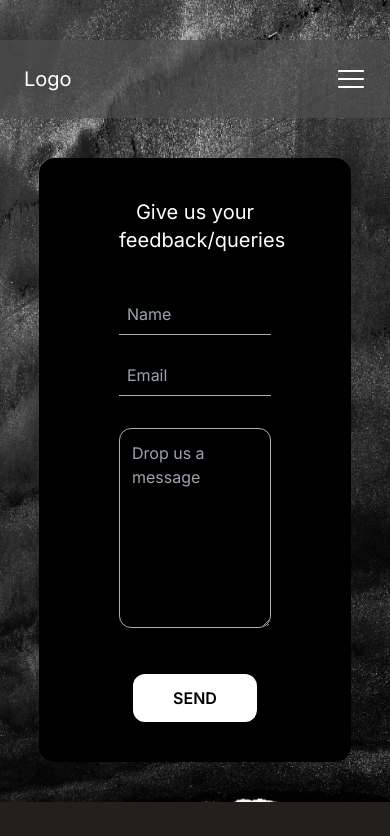
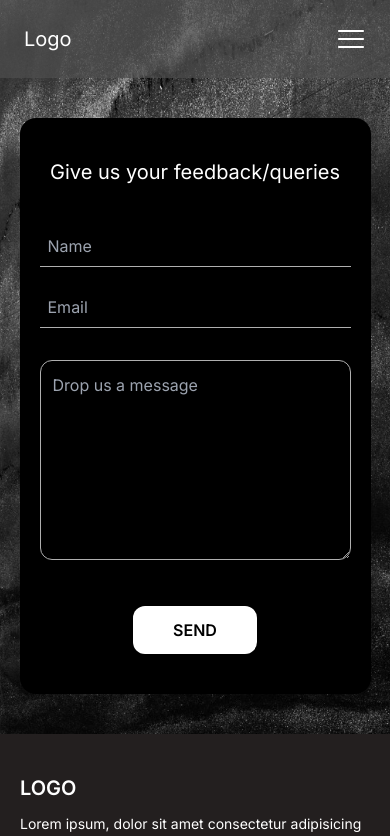
Before and after one commit to ShayanJamil519/ecommerce-rp-1, a Next.js app: page /contact in a window 390 px wide. Shown: the top 836 px of the page. Built offline with nearby package versions, Linux system fonts and the light colour scheme; no server answers.

Commit message:
Contact Page Responsiveness Done

```diff
--- a/src/app/contact/page.jsx
+++ b/src/app/contact/page.jsx
@@ -8,11 +8,11 @@ const page = () => {
       style={{
         background: "url(./assets/Home/news__bg.jpeg) center center/cover",
       }}
-      className="pt-10 min-h-screen"
+      className="pt-0 lg:pt-10 min-h-screen"
     >
       <Header />
       {/* Fomr */}
-      <form className="w-[80%] mx-auto  my-10 bg-[#000] py-10 px-20 rounded-2xl">
+      <form className="w-[90%] md:w-[80%] mx-auto  my-10 bg-[#000] py-10 px-5 sm:px-20 lg:px-20 rounded-2xl">
         <h1 className="text-[#fff] text-xl text-center mb-10">
           Give us your feedback/queries
         </h1>
```
